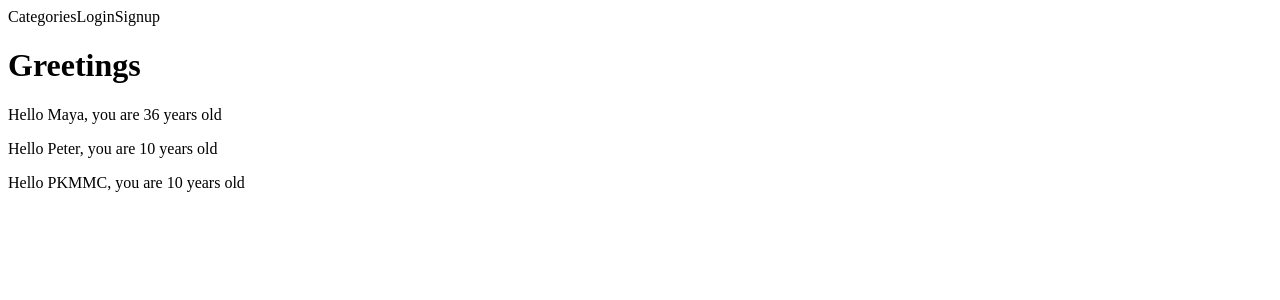
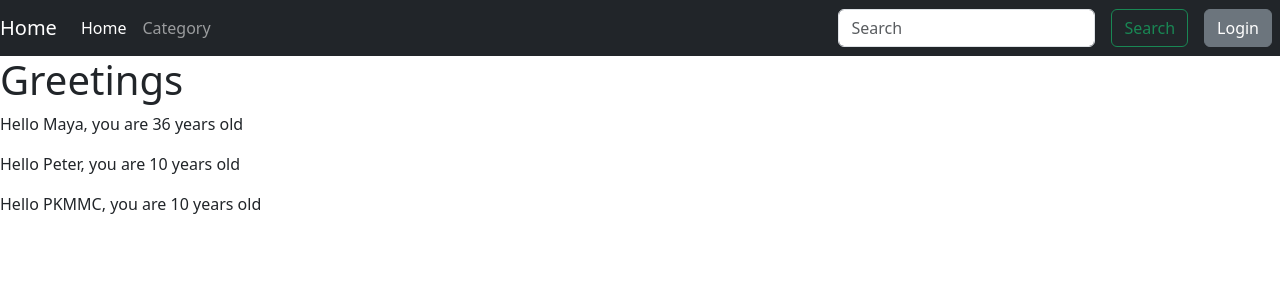
Before and after one commit to pankajmehta07/NeelamPal-An-Online-Auction-Portal, a Django app: page / in a window 1280 px wide. Shown: the top 300 px of the page. Run offline with Django 5.2, Linux system fonts and the light colour scheme.

Commit message:
Added dummy navbar

```diff
--- a/Auction/templates/Auction/index.html
+++ b/Auction/templates/Auction/index.html
@@ -1,4 +1,6 @@
 {% extends 'Auction/layout.html' %}
+{% block homeactive %} active{% endblock homeactive %}
+{% block title %}  NeelamPal {% endblock title %}
 
 {% block headjs %}
     <script src="https://unpkg.com/react@18/umd/react.production.min.js" crossorigin></script>
@@ -6,8 +8,6 @@
     <script src="https://unpkg.com/@babel/standalone/babel.min.js"></script>
 {% endblock headjs %}
 
-
-{% block title %}  Hello {% endblock title %}
 
 {% block body %}
 
--- a/Auction/templates/Auction/layout.html
+++ b/Auction/templates/Auction/layout.html
@@ -1,6 +1,7 @@
 {% load static %}
 <!DOCTYPE html>
 <html lang="en">
+
 <head>
     {% block headjs %}{% endblock headjs %}
 
@@ -8,14 +9,47 @@
     <meta name="viewport" content="width=device-width, initial-scale=1.0">
     <title>{% block title %}{% endblock title %}</title>
     {% block css %}{% endblock css %}
-    <link rel="stylesheet" type="text/css" href="{% static 'Auction/style.css' %}">
+    <link
+    href="https://cdn.jsdelivr.net/npm/bootstrap@5.3.7/dist/css/bootstrap.min.css" rel="stylesheet"
+    integrity="sha384-LN+7fdVzj6u52u30Kp6M/trliBMCMKTyK833zpbD+pXdCLuTusPj697FH4R/5mcr"
+    crossorigin="anonymous"
+    />
+    <!-- <link rel="stylesheet" type="text/css" href="{% static 'Auction/style.css' %}"> -->
 </head>
 <body>
-    <div class="navbar">
-        <div class="navitems">Categories</div>
-        <div class="navitems">Login</div>
-        <div class="navitems">Signup</div>
-    </div>
+    <nav class="navbar navbar-expand-lg navbar-dark bg-dark">
+      <a class="navbar-brand" href="#">Home</a>
+      <button
+        class="navbar-toggler"
+        type="button"
+        data-bs-toggle="collapse"
+        data-bs-target="#navbarSupportedContent"
+        aria-controls="navbarSupportedContent"
+        aria-expanded="false"
+        aria-label="Toggle navigation"
+      >
+        <span class="navbar-toggler-icon"></span>
+      </button>
+      <div class="collapse navbar-collapse" id="navbarSupportedContent">
+        <ul class="navbar-nav me-auto mb-2 mb-lg-0">
+          <li class="nav-item">
+            <a class="nav-link{% block homeactive %}{% endblock homeactive %}" aria-current="page" href="#">Home</a>
+          </li>
+          <li class="nav-item">
+            <a class="nav-link{% block categoryactive %}{% endblock categoryactive %}" href="#">Category</a>
+          </li>
+        </ul>
+      </div>
+      <form class="d-flex" method="GET" , action="#">
+        <input class="form-control me-2" type="search" placeholder="Search" aria-label="Search" id="search" name="search/"/>
+        <button class="btn btn-outline-success mx-2" type="submit">
+          Search
+        </button>
+      </form>
+      <button type="button" class="btn btn-secondary mx-2" id="login" data-container="body" data-html="true" data-toggle="popover" data-placement="bottom" data-content="Bottom popover">
+        Login
+      </button>
+    </nav>
 
 
 
@@ -23,4 +57,5 @@
 
     {% block tailjs %}{% endblock tailjs %}
 </body>
+
 </html>
```
